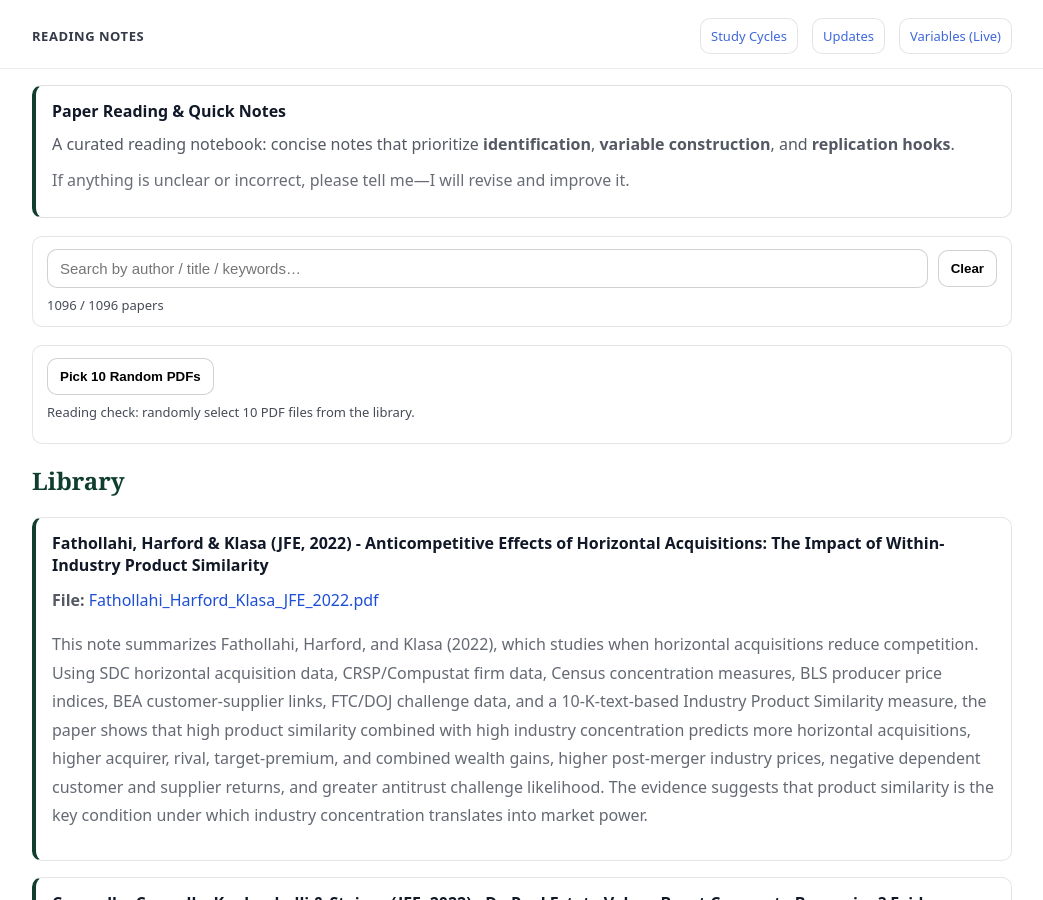
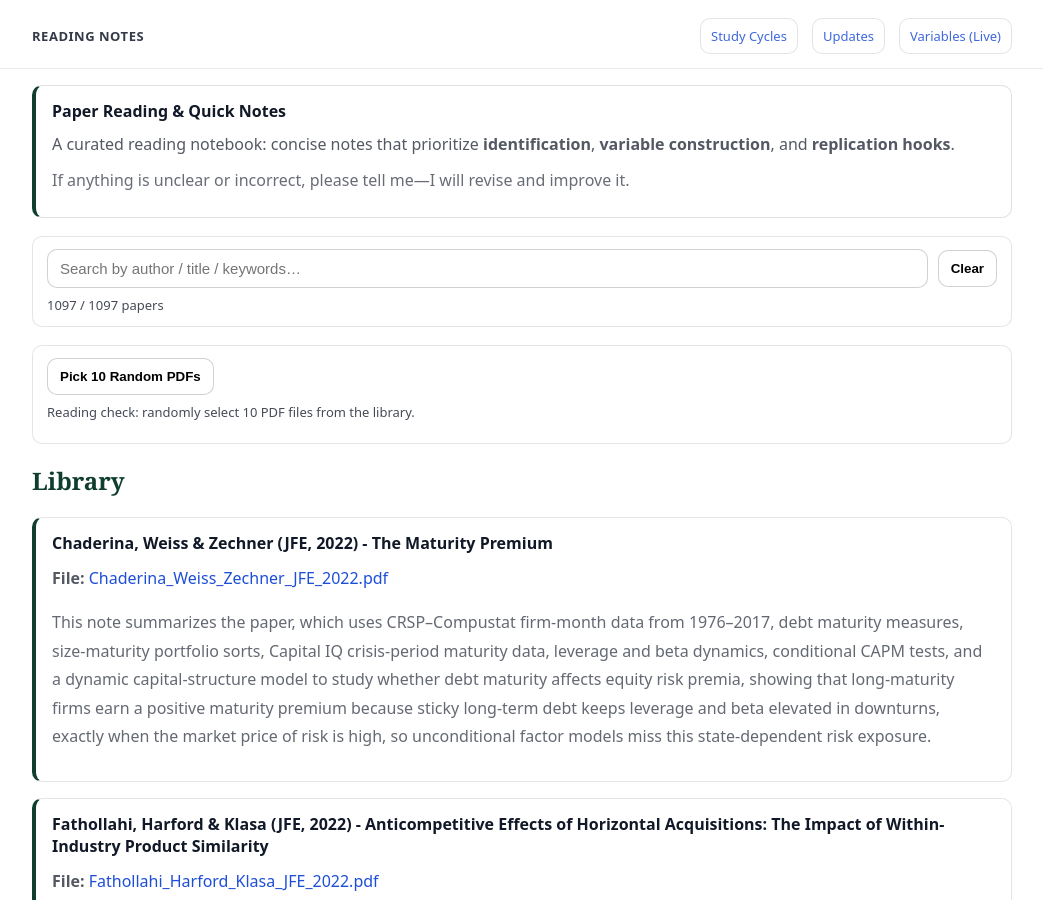
Before and after one commit to yaxinzn/study-archive, a Jekyll site: the page built from reading/index.md, in a window 1280 px wide and 900 px high. Shown: the whole window, without its empty margins (118-1161 px from the left). Built offline with Jekyll 4.4.1, drawn with Linux system fonts in a browser that asks for light colours.

Commit message:
Reading: add/update Chaderina_Weiss_Zechner_JFE_2022.pdf

```diff
--- a/_data/reading.yml
+++ b/_data/reading.yml
@@ -1,3 +1,7 @@
+- title: "Chaderina, Weiss & Zechner (JFE, 2022) - The Maturity Premium"
+  file: "Chaderina_Weiss_Zechner_JFE_2022.pdf"
+  desc: "This note summarizes the paper, which uses CRSP–Compustat firm-month data from 1976–2017, debt maturity measures, size-maturity portfolio sorts, Capital IQ crisis-period maturity data, leverage and beta dynamics, conditional CAPM tests, and a dynamic capital-structure model to study whether debt maturity affects equity risk premia, showing that long-maturity firms earn a positive maturity premium because sticky long-term debt keeps leverage and beta elevated in downturns, exactly when the market price of risk is high, so unconditional factor models miss this state-dependent risk exposure."
+
 - title: "Fathollahi, Harford & Klasa (JFE, 2022) - Anticompetitive Effects of Horizontal Acquisitions: The Impact of Within-Industry Product Similarity"
   file: "Fathollahi_Harford_Klasa_JFE_2022.pdf"
   desc: "This note summarizes Fathollahi, Harford, and Klasa (2022), which studies when horizontal acquisitions reduce competition. Using SDC horizontal acquisition data, CRSP/Compustat firm data, Census concentration measures, BLS producer price indices, BEA customer-supplier links, FTC/DOJ challenge data, and a 10-K-text-based Industry Product Similarity measure, the paper shows that high product similarity combined with high industry concentration predicts more horizontal acquisitions, higher acquirer, rival, target-premium, and combined wealth gains, higher post-merger industry prices, negative dependent customer and supplier returns, and greater antitrust challenge likelihood. The evidence suggests that product similarity is the key condition under which industry concentration translates into market power."
```
Also changed, not shown: 1 other file.
